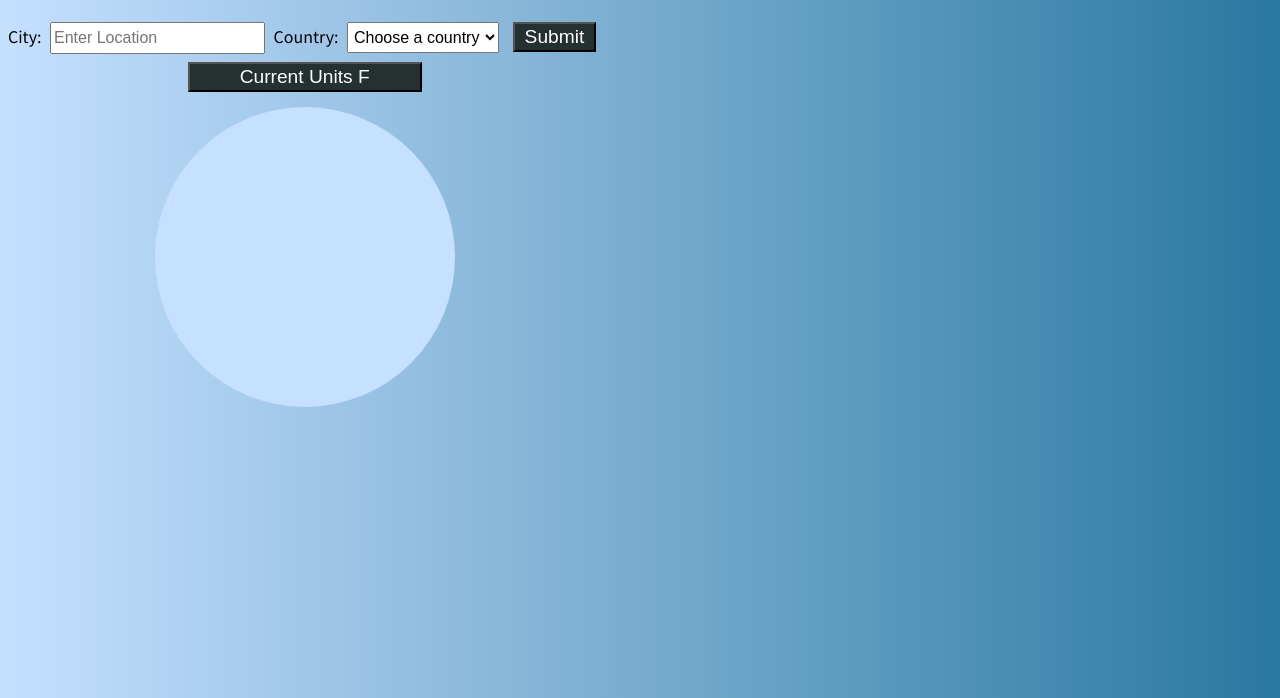
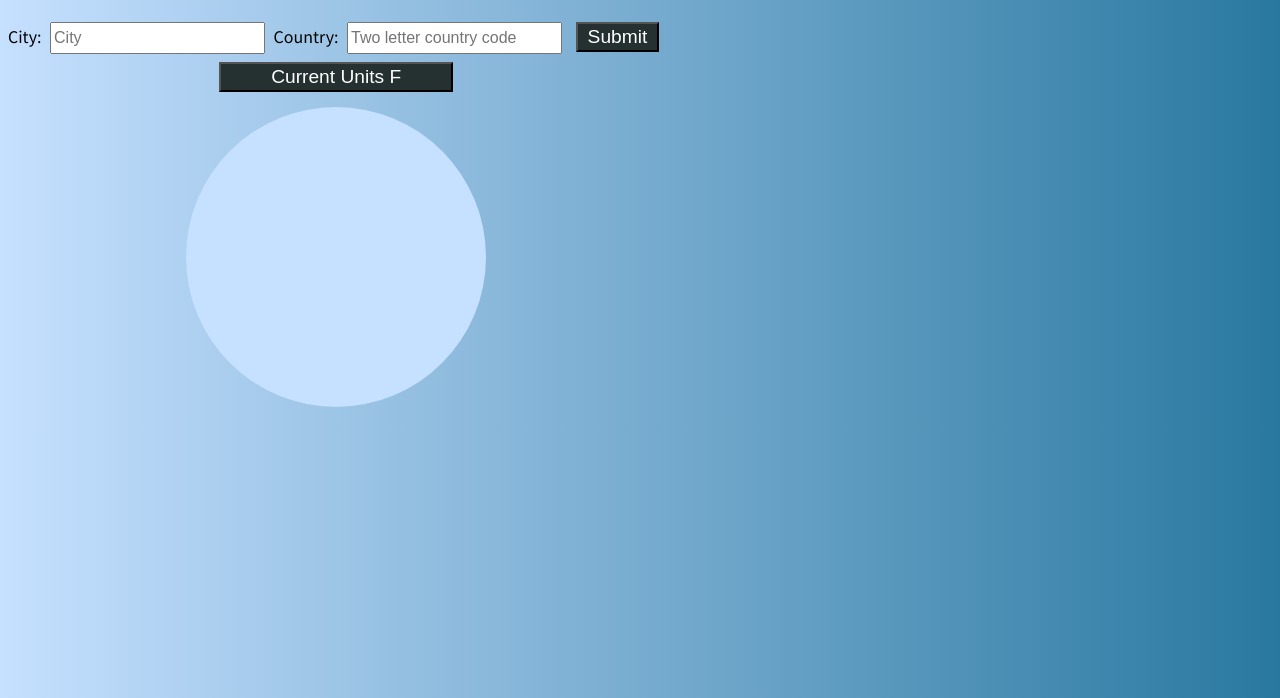
Before and after one commit to SempleGit/weather_app, a plain HTML site: page index.html in a window 1280 px wide. Shown: the part 102-800 px from the top of the page. Drawn offline with Linux system fonts and the light colour scheme; a web font is replaced by a local one.

Commit message:
updated country to allow text input

```diff
--- a/index.html
+++ b/index.html
@@ -13,16 +13,19 @@
     <div class="wrapper">
       <form>
         <label class="city-label">City:
-           <input class="city-input" name="city" type="text" placeholder="Enter Location" required>
+           <input class="city-input" name="city" type="text" placeholder="City" required>
            <span class="city-error">Need valid city and country.</span>
         </label>
         <label>Country:
-          <select class="country-select" name="country" required>
-            <option disabled selected='true' value="">Choose a country</option>
+          <input type="text" class="country-select" list="countries" name="country" placeholder="Two letter country code" maxlength="2" required>
+          <datalist id="countries">
             <option value="us">United States</option>
             <option value="uk">United Kingdom</option>
+            <option value="br">Brazil</option>
+            <option value="au">Australia</option>
+            <option value="nz">New Zealand</option>
             <option value="ca">Canada</option>
-          </select>
+          </datalist>
         </label>
         <input type="submit" class="getLocation" name="Get Weather">
       </form>
```
Also changed, not shown: bundle.js (+1 -1 lines).
